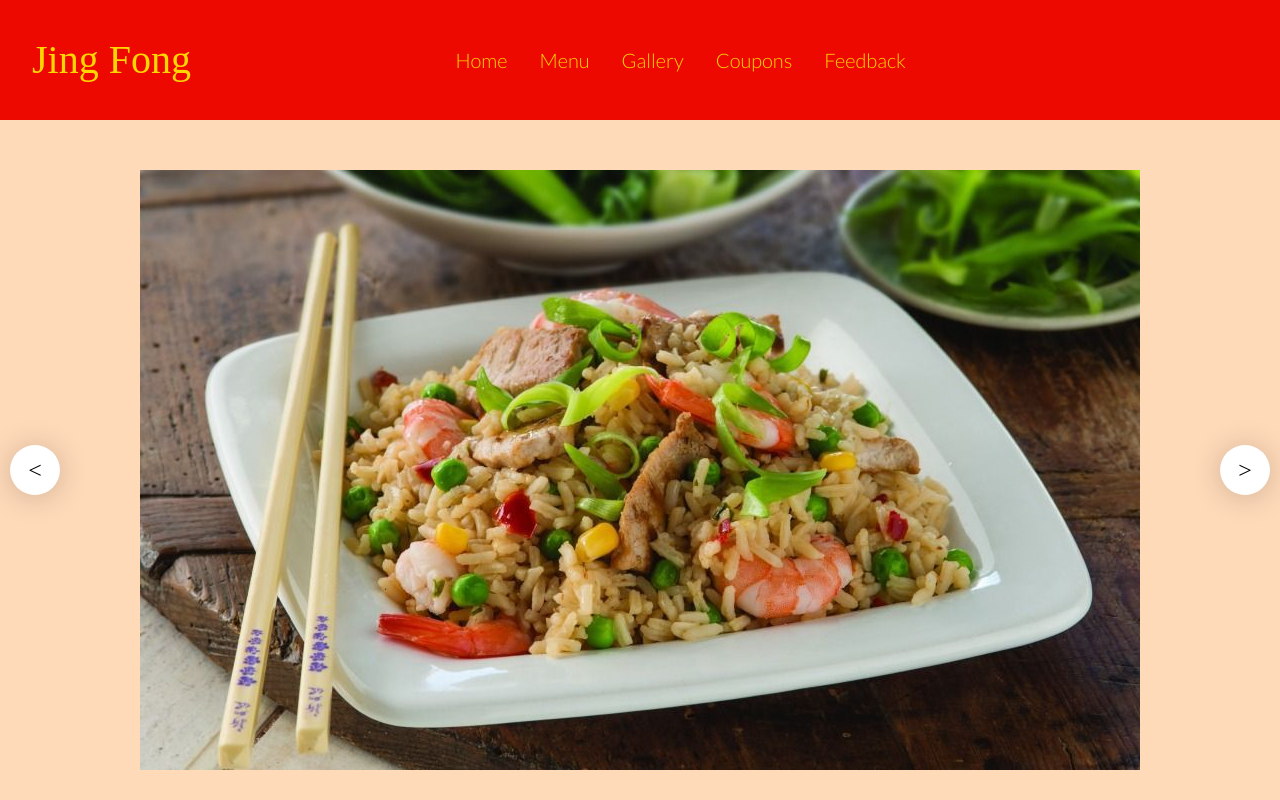
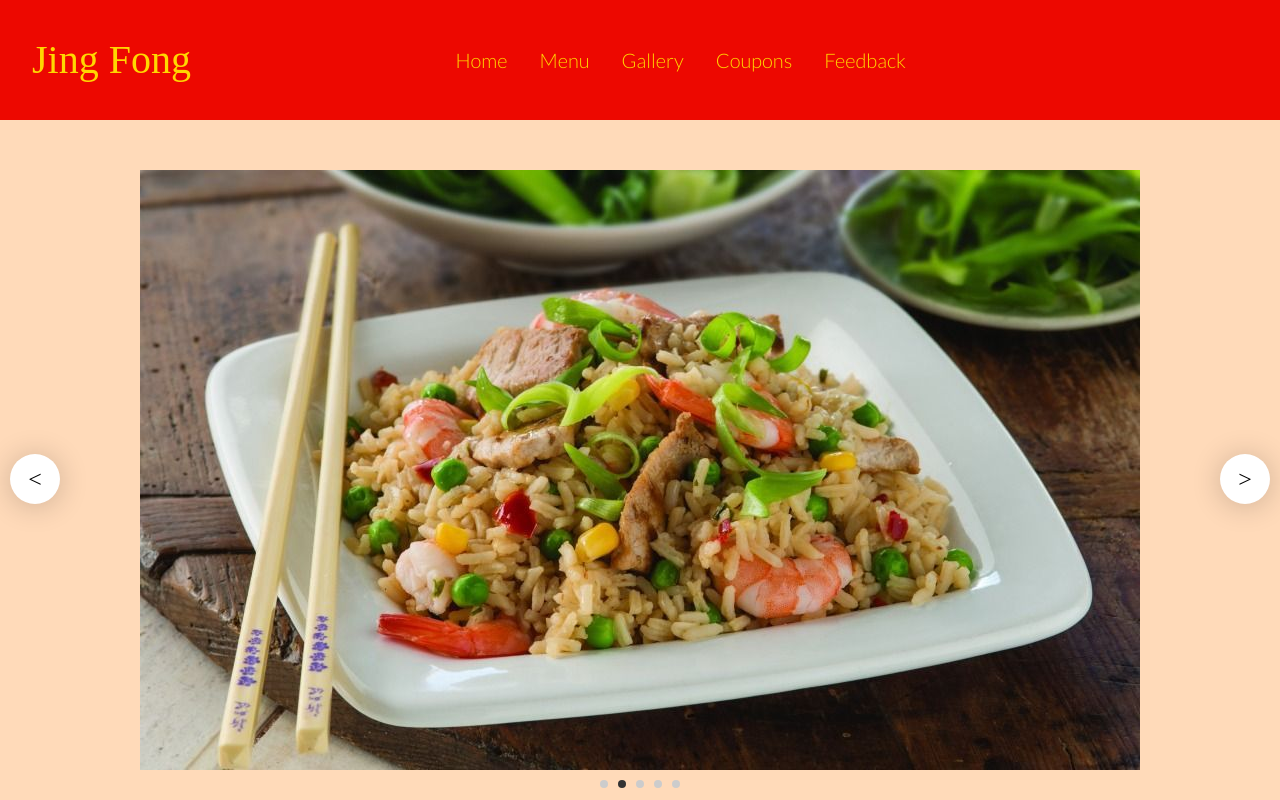
Before and after one commit to darianchen/jing-fong, a React (Vite) app: page / in a window 1280 px wide. Shown: the top 800 px of the page. Built offline with nearby package versions, Linux system fonts and the light colour scheme; a web font is replaced by a local one.

Commit message:
Add dots under slider

```diff
--- a/src/Components/Slider/index.css
+++ b/src/Components/Slider/index.css
@@ -1,6 +1,7 @@
 .slider-container {
     display: flex;
     justify-content: center;
+    flex-direction: column;
     align-items: center;
     width: 100%;
     height: 100%;
@@ -48,3 +49,23 @@
     max-height: 100%;
     object-fit: contain;
 }
+
+.slider-dots {
+    display: flex;
+    justify-content: center;
+    align-items: center;
+    margin-top: 10px;
+  }
+
+.slider-dot {
+    height: 8px;
+    width: 8px;
+    border-radius: 50%;
+    background-color: #ccc;
+    margin: 0 5px;
+    cursor: pointer;
+}
+
+.slider-dot.active {
+    background-color: #333;
+}
--- a/src/Components/Slider/index.jsx
+++ b/src/Components/Slider/index.jsx
@@ -3,11 +3,12 @@ import sesameChicken from "../../assets/Images/sesame-chicken.png";
 import porkFriedRice from "../../assets/Images/pork-fried-rice.jpeg";
 import chickenWings from "../../assets/Images/chicken-wings.jpeg";
 import frenchFries from '../../assets/Images/french-fries.jpeg';
+import crabRangoons from '../../assets/Images/crab-rangoons.jpeg';
 import "./index.css";
 
 const Slider = () => {
   const [currentIndex, setCurrentIndex] = useState(0);
-  const slides = [sesameChicken, porkFriedRice, chickenWings, frenchFries];
+  const slides = [sesameChicken, porkFriedRice, chickenWings, frenchFries, crabRangoons];
 
   useEffect(() => {
     const timer = setTimeout(() => {
@@ -30,6 +31,20 @@ const Slider = () => {
     setCurrentIndex(nextIndex);
   };
 
+  const renderDots = () => {
+    return (
+      <div className="slider-dots">
+        {slides.map((slide, index) => (
+          <span
+            key={index}
+            className={`slider-dot ${index === currentIndex ? 'active' : ''}`}
+            onClick={() => setCurrentIndex(index)}
+          />
+        ))}
+      </div>
+    );
+  };
+
   return (
     <div className="slider-container">
       <div className="slider-prev" onClick={handlePrev}>
@@ -39,6 +54,7 @@ const Slider = () => {
       <div className="slider-next" onClick={handleNext}>
         {">"}
       </div>
+      {renderDots()}
     </div>
   );
 };
```
